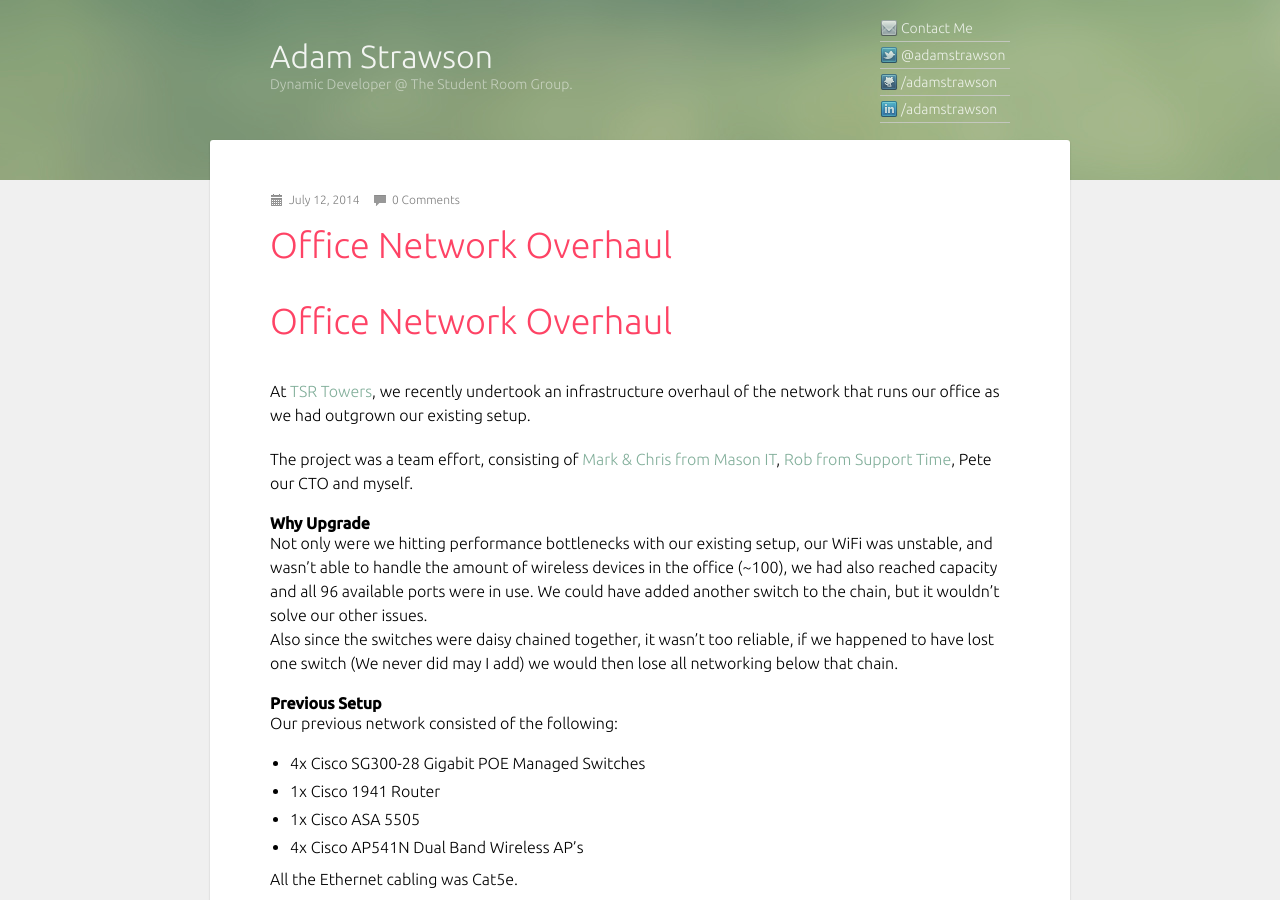
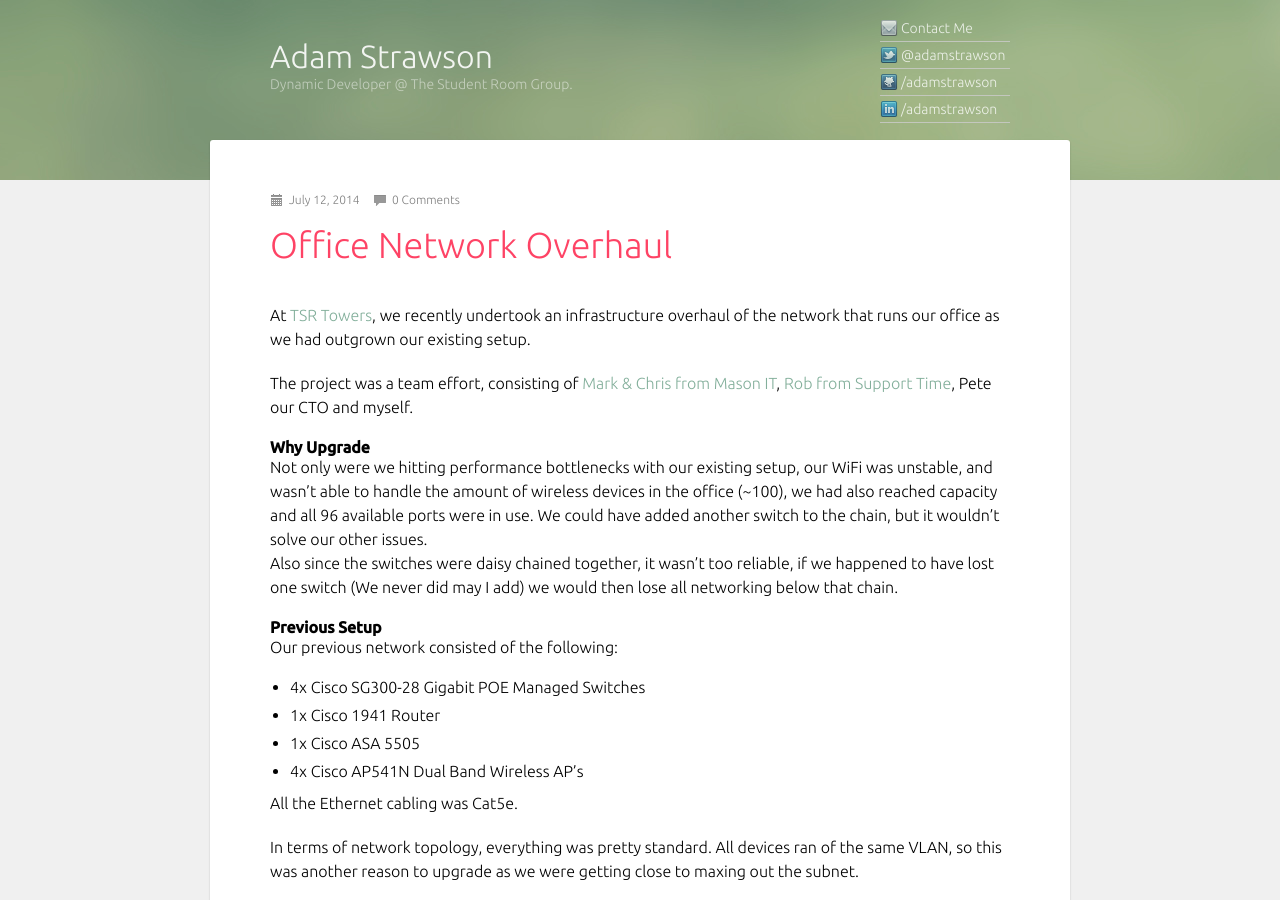
Before and after one commit to adamstrawson/adamstrawson.github.com, a Jekyll site: the page built from _posts/2014-07-12-office-network-overfaul.md, in a window 1280 px wide and 900 px high. Built offline with Jekyll 4.4.1, drawn with Linux system fonts in a browser that asks for light colours; Markdown is read by kramdown in place of the engine named in the settings; comment, search, counter and statistics services are not loaded.

Commit message:
Update 2014-07-12-office-network-overfaul.md

```diff
--- a/_posts/2014-07-12-office-network-overfaul.md
+++ b/_posts/2014-07-12-office-network-overfaul.md
@@ -2,9 +2,6 @@
 layout: post
 title: "Office Network Overhaul"
 ---
-
-# Office Network Overhaul
-
 At [TSR Towers](http://tsrmatters.co.uk/), we recently undertook an infrastructure overhaul of the network that runs our office as we had outgrown our existing setup.
 
 The project was a team effort, consisting of [Mark & Chris from Mason IT](http://www.mason-it.co.uk/), [Rob from Support Time](http://www.supporttime.com/), Pete our CTO and myself.
```
